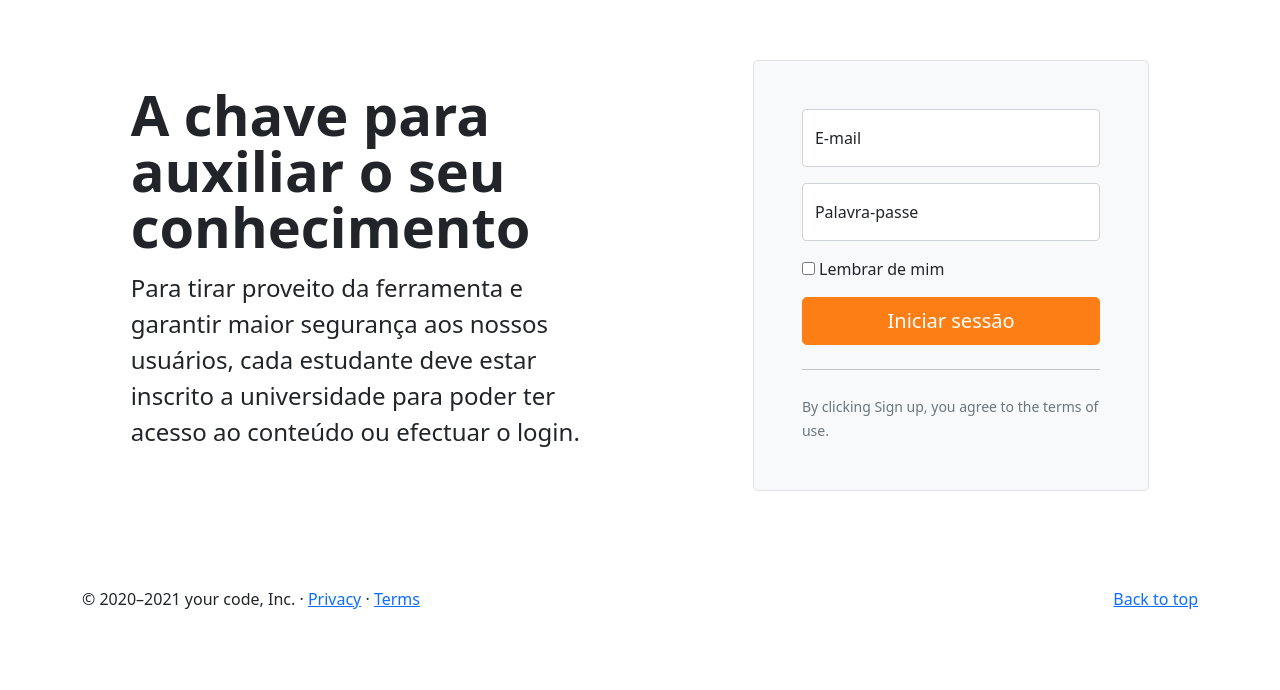
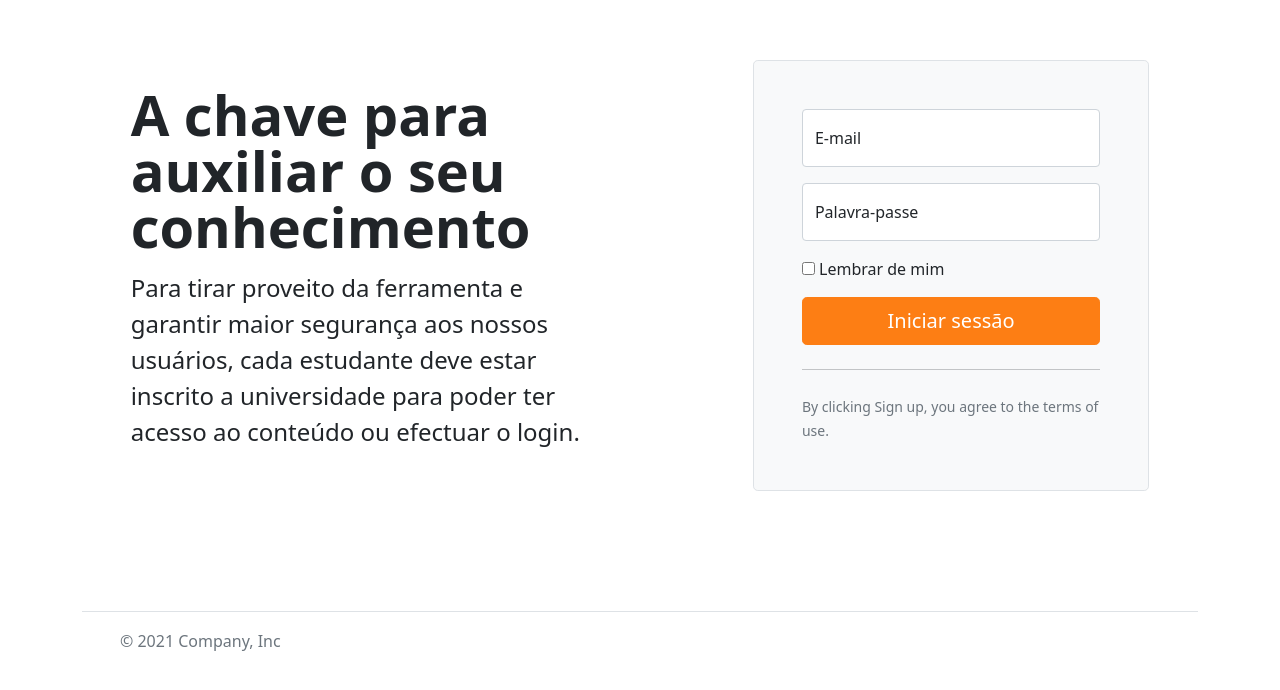
Before and after one commit to Mpomb/Ricas-bot.github.io, a plain HTML site: page index.html in a window 1280 px wide. Shown: the part 1201-1891 px from the top of the page. Before the commit the page ends 1828 px from the top, so only its background shows below. Drawn offline with nearby package versions, Linux system fonts and the light colour scheme.

Commit message:
novo footer

```diff
--- a/index.html
+++ b/index.html
@@ -137,10 +137,24 @@
 
 
   <!-- FOOTER -->
-  <footer class="container">
-    <p class="float-end"><a href="#">Back to top</a></p>
-    <p>&copy; 2020–2021 your code, Inc. &middot; <a href="#">Privacy</a> &middot; <a href="#">Terms</a></p>
+  <div class="b-example-divider"></div>
+
+<div class="container">
+  <footer class="d-flex flex-wrap justify-content-between align-items-center py-3 my-4 border-top">
+    <div class="col-md-4 d-flex align-items-center">
+      <a href="/" class="mb-3 me-2 mb-md-0 text-muted text-decoration-none lh-1">
+        <svg class="bi" width="30" height="24"><use xlink:href="#bootstrap"/></svg>
+      </a>
+      <span class="text-muted">&copy; 2021 Company, Inc</span>
+    </div>
+
+    <ul class="nav col-md-4 justify-content-end list-unstyled d-flex">
+      <li class="ms-3"><a class="text-muted" href="#"><svg class="bi" width="24" height="24"><use xlink:href="#twitter"/></svg></a></li>
+      <li class="ms-3"><a class="text-muted" href="#"><svg class="bi" width="24" height="24"><use xlink:href="#instagram"/></svg></a></li>
+      <li class="ms-3"><a class="text-muted" href="#"><svg class="bi" width="24" height="24"><use xlink:href="#facebook"/></svg></a></li>
+    </ul>
   </footer>
+</div>
 </main>
 </body>
 </html>
```
